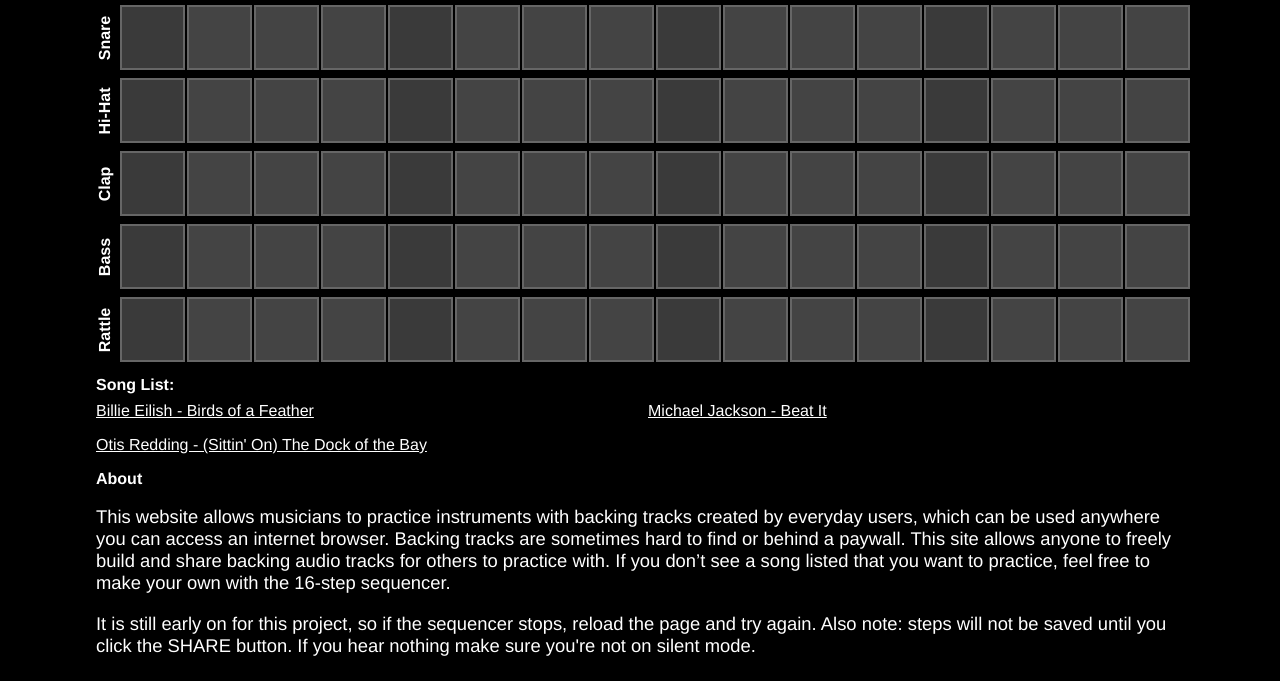
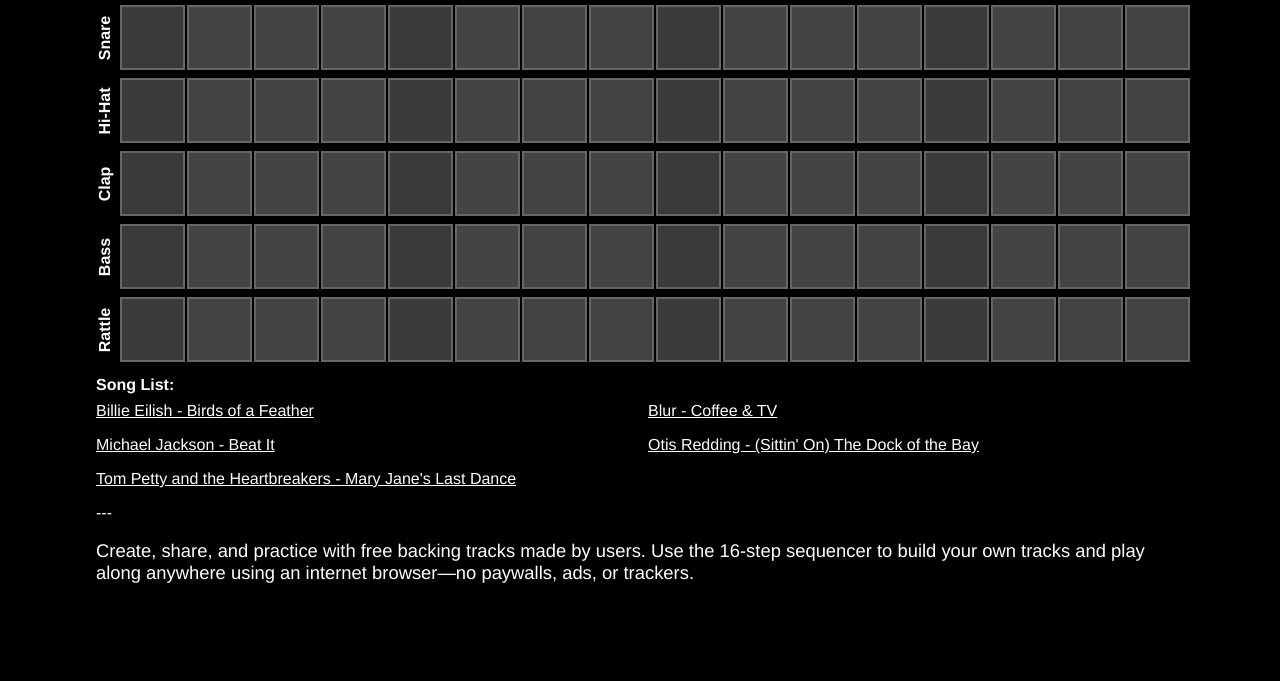
Before and after one commit to leabs/jam-with-music, an Astro site: page / in a window 1280 px wide. Shown: the part 121-802 px from the top of the page. Built offline with nearby package versions, Linux system fonts and the light colour scheme; Astro itself is replaced by a stand-in of ours; no server answers.

Commit message:
more songs

```diff
--- a/public/songs.json
+++ b/public/songs.json
@@ -13,5 +13,15 @@
     "title": "(Sittin' On) The Dock of the Bay",
     "artist": "Otis Redding",
     "link": "https://drumkit-black-kappa.vercel.app/?bpm=104&b=gKAICAAAAAAAAAAA"
+  },
+  {
+    "title": "Mary Jane's Last Dance",
+    "artist": "Tom Petty and the Heartbreakers",
+    "link": "https://drumkit-black-kappa.vercel.app/?bpm=85&b=gKAICAAAAACAgAAA"
+  },
+  {
+    "title": "Coffee & TV",
+    "artist": "Blur",
+    "link": "https://drumkit-black-kappa.vercel.app/?bpm=122&b=gKAICKqqAAAAAAAA"
   }
 ]
--- a/src/components/About.astro
+++ b/src/components/About.astro
@@ -2,10 +2,8 @@
 ---
 
 <div>
-    <h2 class="header2">About</h2>
-    <p>This website allows musicians to practice instruments with backing tracks created by everyday users, which can be used anywhere you can access an internet browser. Backing tracks are sometimes hard to find or behind a paywall. This site allows anyone to freely build and share backing audio tracks for others to practice with. If you don’t see a song listed that you want to practice, feel free to make your own with the 16-step sequencer.</p>
-
-    <p>It is still early on for this project, so if the sequencer stops, reload the page and try again. Also note: steps will not be saved until you click the SHARE button. If you hear nothing make sure you're not on silent mode.</p>
+    <span>---</span>
+    <p>Create, share, and practice with free backing tracks made by users. Use the 16-step sequencer to build your own tracks and play along anywhere using an internet browser—no paywalls, ads, or trackers.</p>
 </div>
 
 <style>
```
